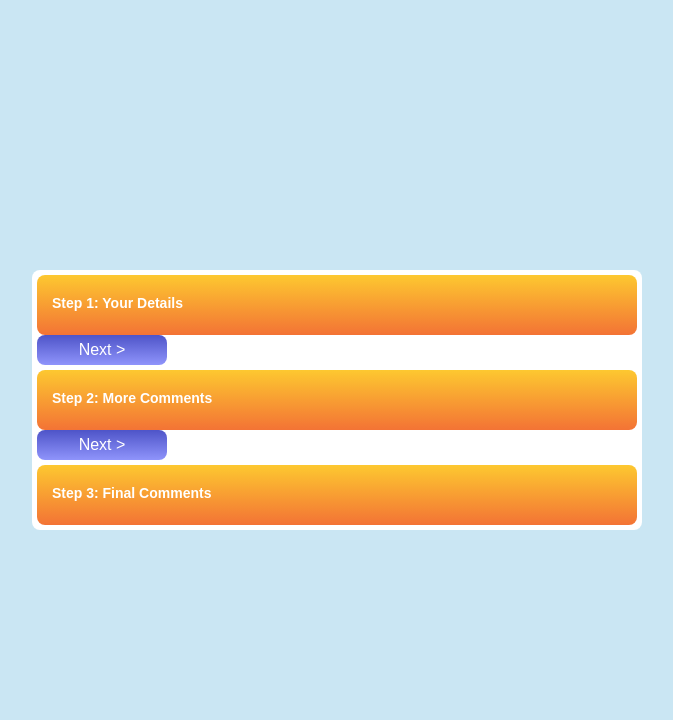
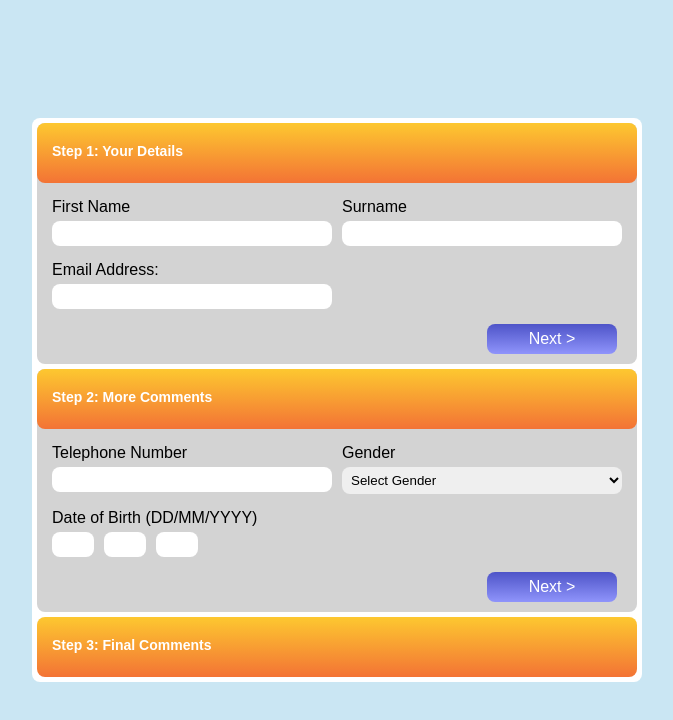
Before and after one commit to cloki0610/react-node-form-validation, a React (Create React App) app in the folder frontend/: page / in a window 1280 px wide. Both pictures are taken after a click on the element "Step 2: More Comments". Shown: the top 720 px of the page, without its empty margins (303-976 px from the left). Built offline with nearby package versions, Linux system fonts and the light colour scheme.

Commit message:
Complete Form Style

```diff
--- /dev/null
+++ b/frontend/src/components/Form/FormBody.tsx
@@ -0,0 +1,17 @@
+import React from "react";
+import styled from "styled-components";
+
+type CardProps = {
+  children: React.ReactNode;
+};
+
+const Card = styled.div`
+  background-color: lightgray;
+  border-radius: 8px;
+`;
+
+const FormBody: React.FC<CardProps> = ({ children }) => {
+  return <Card>{children}</Card>;
+};
+
+export default FormBody;
--- a/frontend/src/components/Form/FormStepOne.tsx
+++ b/frontend/src/components/Form/FormStepOne.tsx
@@ -1,6 +1,8 @@
 import React from "react";
 import FormHeader from "./FormHeader";
+import FormBody from "./FormBody";
 import Button from "../UI/Button";
+import Form from "../UI/Form";
 import { FormProp } from "./FormType";
 
 const FormStepOne: React.FC<FormProp> = ({
@@ -11,12 +13,24 @@ const FormStepOne: React.FC<FormProp> = ({
   return !toggle ? (
     <FormHeader title="Step 1: Your Details" onToggle={toggleHandler} />
   ) : (
-    <div>
+    <FormBody>
       <FormHeader title="Step 1: Your Details" onToggle={toggleHandler} />
-      <form onSubmit={submitHandler}>
+      <Form onSubmit={submitHandler}>
+        <div>
+          <label htmlFor="firstname">First Name</label>
+          <input type="text" id="firstname" name="firstname" />
+        </div>
+        <div>
+          <label htmlFor="surname">Surname</label>
+          <input type="text" id="surname" name="surname" />
+        </div>
+        <div>
+          <label htmlFor="email">Email Address:</label>
+          <input type="email" id="email" name="email" />
+        </div>
         <Button type="submit">Next &gt;</Button>
-      </form>
-    </div>
+      </Form>
+    </FormBody>
   );
 };
 
--- a/frontend/src/components/Form/FormStepThree.tsx
+++ b/frontend/src/components/Form/FormStepThree.tsx
@@ -1,5 +1,7 @@
 import React from "react";
 import FormHeader from "./FormHeader";
+import FormBody from "./FormBody";
+import Form from "../UI/Form";
 import Button from "../UI/Button";
 import { FormProp } from "./FormType";
 
@@ -11,12 +13,16 @@ const FormStepThree: React.FC<FormProp> = ({
   return !toggle ? (
     <FormHeader title="Step 3: Final Comments" onToggle={toggleHandler} />
   ) : (
-    <div>
+    <FormBody>
       <FormHeader title="Step 3: Final Comments" onToggle={toggleHandler} />
-      <form onSubmit={submitHandler}>
+      <Form onSubmit={submitHandler}>
+        <div className="comments">
+          <label htmlFor="comments">Comments</label>
+          <textarea id="comments" name="comments" rows={5}></textarea>
+        </div>
         <Button type="submit">Next &gt;</Button>
-      </form>
-    </div>
+      </Form>
+    </FormBody>
   );
 };
 
--- a/frontend/src/components/Form/FormStepTwo.tsx
+++ b/frontend/src/components/Form/FormStepTwo.tsx
@@ -1,5 +1,7 @@
 import React from "react";
 import FormHeader from "./FormHeader";
+import FormBody from "./FormBody";
+import Form from "../UI/Form";
 import Button from "../UI/Button";
 import { FormProp } from "./FormType";
 
@@ -11,12 +13,33 @@ const FormStepTwo: React.FC<FormProp> = ({
   return !toggle ? (
     <FormHeader title="Step 2: More Comments" onToggle={toggleHandler} />
   ) : (
-    <div>
+    <FormBody>
       <FormHeader title="Step 2: More Comments" onToggle={toggleHandler} />
-      <form onSubmit={submitHandler}>
+      <Form onSubmit={submitHandler}>
+        <div>
+          <label htmlFor="phone">Telephone Number</label>
+          <input type="text" id="phone" name="phone" />
+        </div>
+        <div>
+          <label htmlFor="gender">Gender</label>
+          <select id="gender" name="gender">
+            <option value="">Select Gender</option>
+            <option value="Male">Male</option>
+            <option value="Female">Female</option>
+            <option value="Trans">Trans-gender</option>
+            <option value="Personal">Personal</option>
+          </select>
+        </div>
+        <div>
+          <label htmlFor="year">Date of Birth (DD/MM/YYYY)</label>
+          <br />
+          <input type="text" id="day" name="day" />
+          <input type="text" id="month" name="month" />
+          <input type="text" id="year" name="year" />
+        </div>
         <Button type="submit">Next &gt;</Button>
-      </form>
-    </div>
+      </Form>
+    </FormBody>
   );
 };
 
--- /dev/null
+++ b/frontend/src/components/UI/Form.tsx
@@ -0,0 +1,59 @@
+import styled from "styled-components";
+
+const Form = styled.form`
+  display: grid;
+  grid-template-columns: repeat(2, 1fr);
+  grid-gap: 10px;
+  width: 95%;
+  height: auto;
+  margin-top: 5px;
+  padding: 10px;
+  font-size: 16px;
+  border: none;
+  color: black;
+
+  & input,
+  & select,
+  & textarea {
+    width: 100%;
+    margin: 5px;
+    padding: 5px;
+    border-radius: 8px;
+    border: none;
+    box-sizing: border-box;
+    outline: none !important;
+  }
+
+  & .comments {
+    grid-row: 1 / 4;
+  }
+
+  & .comments textarea {
+    height: 80%;
+  }
+
+  & input:focus,
+  & select:focus,
+  & textarea:focus {
+    background-color: rgba(0, 0, 0, 0.1);
+  }
+
+  & label {
+    width: 100%;
+    margin: 5px;
+  }
+
+  & #year,
+  & #month,
+  & #day {
+    width: 15%;
+  }
+
+  & button {
+    grid-row-start: 3;
+    grid-column-start: 2;
+    justify-self: end;
+  }
+`;
+
+export default Form;
```
